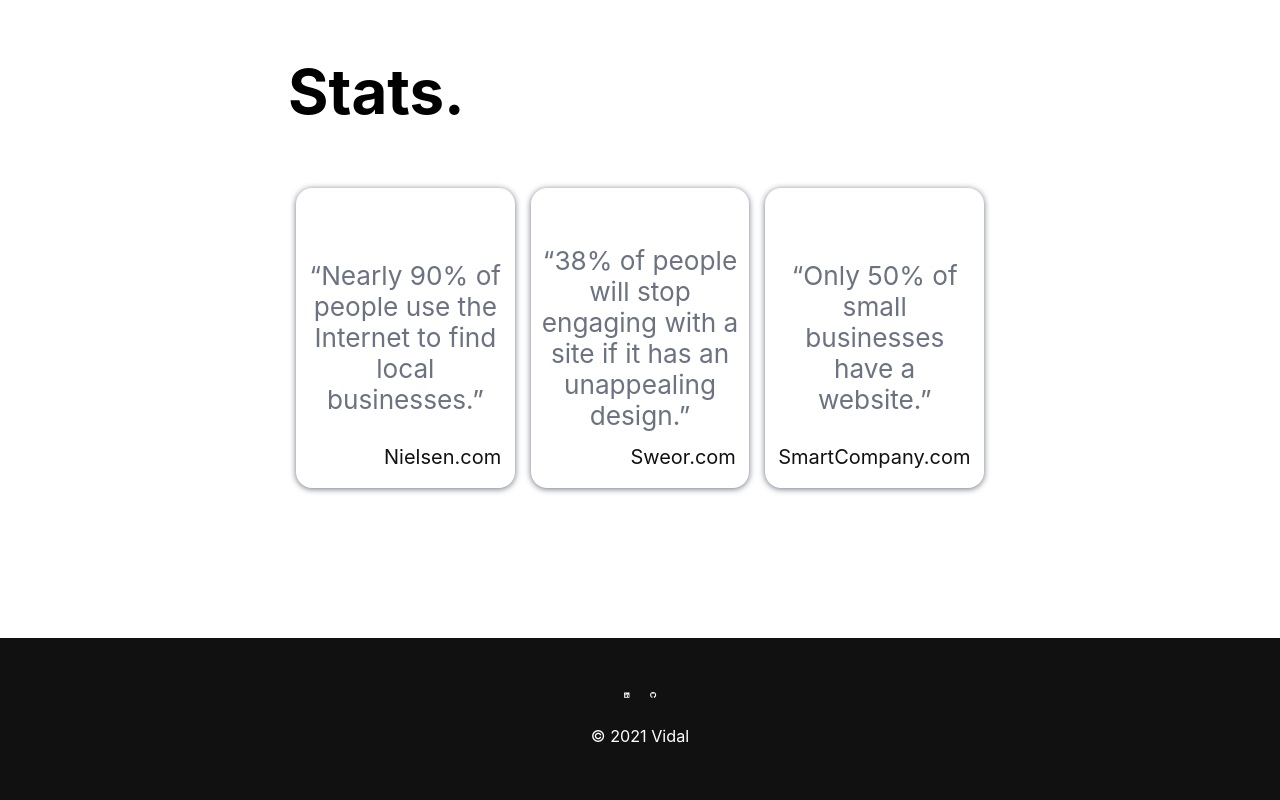
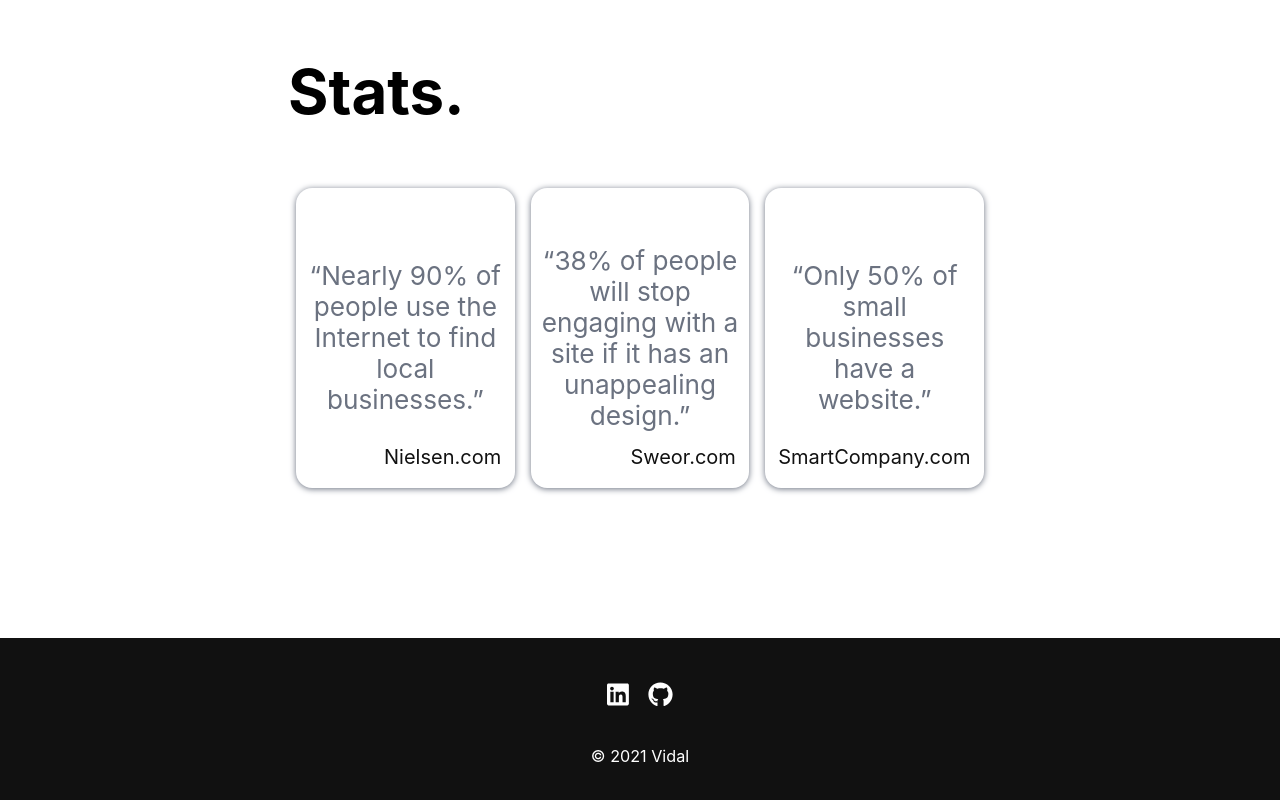
Before and after one commit to raglandc/vidal-production, a Next.js app: page / in a window 1280 px wide. Shown: the part 1463-2263 px from the top of the page. Built offline with nearby package versions, Linux system fonts and the light colour scheme.

Commit message:
final footer icon fix, container font size solution

```diff
--- a/components/layout/footer/Footer.module.css
+++ b/components/layout/footer/Footer.module.css
@@ -20,7 +20,7 @@
   font-size: 2.5rem;
 }
 
-.icon:hover {
+.iconButton:hover {
   cursor: pointer;
   color: #3b82f6;
 }
--- a/components/layout/footer/Footer.tsx
+++ b/components/layout/footer/Footer.tsx
@@ -8,15 +8,21 @@ import styles from "./Footer.module.css";
 const Footer = () => {
   return (
     <footer className={styles.footer}>
-      <div>
+      <div className={styles.icon}>
         <Link href={"https://www.linkedin.com/in/chris-ragland-42461a1b4/"}>
           <a target="_blank">
-            <FontAwesomeIcon className={styles.icon} icon={faLinkedin} />
+            <FontAwesomeIcon
+              icon={faLinkedin}
+              className={`${styles.iconButton} ${styles.icon} `}
+            />
           </a>
         </Link>
         <Link href={"https://github.com/raglandc"}>
           <a target="_blank">
-            <FontAwesomeIcon className={styles.icon} icon={faGithub} />
+            <FontAwesomeIcon
+              className={`${styles.iconButton} ${styles.icon} `}
+              icon={faGithub}
+            />
           </a>
         </Link>
       </div>
```
